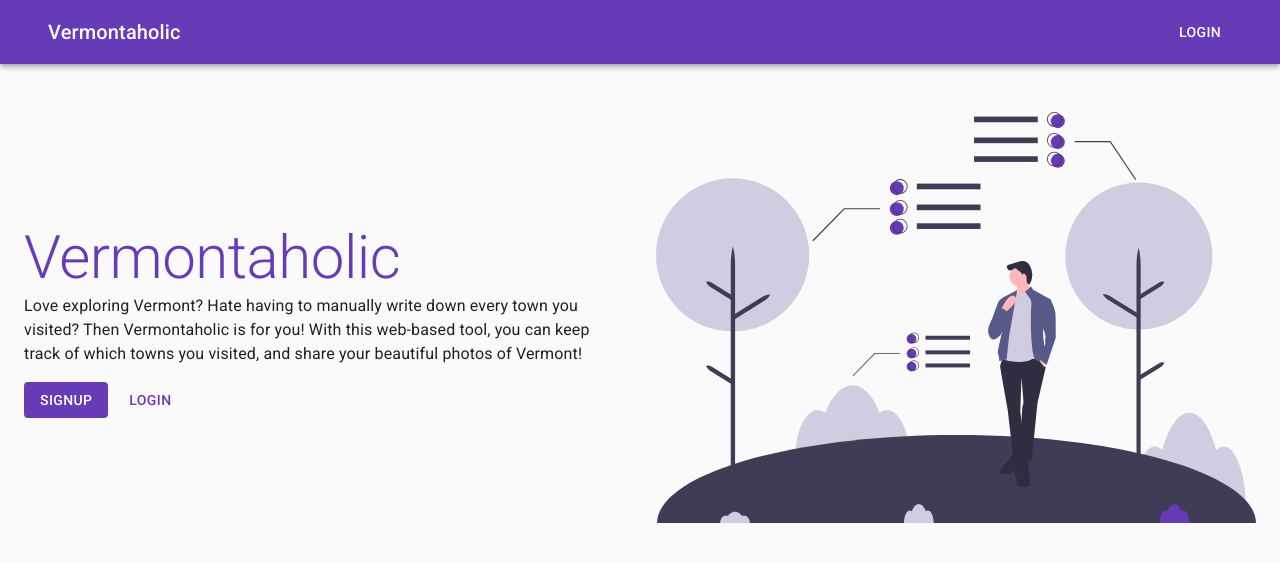
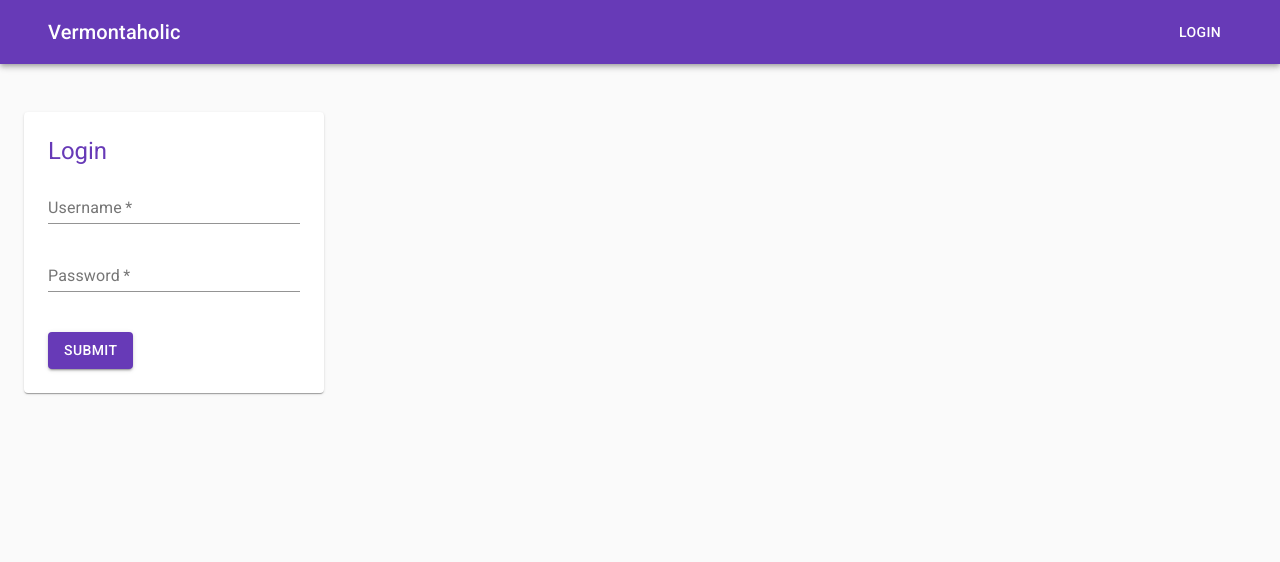
Before and after one commit to adcar/vermontaholic, a React (Create React App) app in the folder frontend/: page /login in a window 1280 px wide. Shown: the top 562 px of the page. Built offline with nearby package versions, Linux system fonts and the light colour scheme.

Commit message:
#8: Implemented authentication in the frontend

```diff
--- a/frontend/src/App.tsx
+++ b/frontend/src/App.tsx
@@ -1,8 +1,8 @@
-import React from "react";
+import React, {useState} from "react";
 import {
   BrowserRouter as Router,
   Switch,
-  Route,
+  Route, Link, Redirect
 } from "react-router-dom";
 import Towns from "./routes/Towns";
 import {AppBar} from "@material-ui/core";
@@ -12,18 +12,33 @@ import Button from "@material-ui/core/Button";
 import Container from "@material-ui/core/Container";
 import Home from "./routes/Home";
 import Town from "./routes/Town";
+import Register from "./routes/Register";
+import Login from "./routes/Login";
+import {ENDPOINT} from "./api";
 
 export default function App() {
+  const username = localStorage.getItem("username");
+  const [isLoggedIn, setIsLoggedIn] = useState(username !== null);
+  function logout() {
+    (async () => {
+      const res = await fetch(ENDPOINT + "/logout");
+      const json = await res.json();
+      console.log(json);
+    })();
+    localStorage.removeItem("username");
+    setIsLoggedIn(localStorage.getItem("username") !== null);
+  }
   return (
     <Router>
       <div>
         <AppBar position="static">
           <Container>
           <Toolbar>
-            <Typography variant="h6" style={{flex: 1}}>
+            <Typography variant="h6" style={{flex: 1, color: "white", textDecoration: "none"}} component={Link}  to={"/"}>
               Vermontaholic
             </Typography>
-            <Button color="inherit" >Login</Button>
+            {isLoggedIn ? <><Typography style={{marginRight: 20}}>{username}</Typography><Button color="inherit" onClick={logout}>Logout</Button></>: <Button color="inherit" component={Link} to={"/login"}>Login</Button>}
+
           </Toolbar>
           </Container>
 
@@ -38,8 +53,17 @@ export default function App() {
           <Route path="/town/:town">
             <Town />
           </Route>
+          <Route path="/signup">
+            <Register/>
+          </Route>
+          <Route path="/login">
+            <Login onLogin={() => {
+              setIsLoggedIn(localStorage.getItem("username") !== null);
+            }}/>
+          </Route>
           <Route path="/">
-            <Home />
+            {isLoggedIn ? <Redirect to={"towns"} /> : <Home />}
+
           </Route>
         </Switch>
       </div>
--- /dev/null
+++ b/frontend/src/api.ts
@@ -0,0 +1,8 @@
+export const ENDPOINT = "http://127.0.0.1:5000";
+export const FETCH_POST = {
+  method: 'POST',
+  headers: {
+    'Accept': 'application/json',
+    'Content-Type': 'application/json'
+  },
+}
--- a/frontend/src/routes/Home.tsx
+++ b/frontend/src/routes/Home.js
@@ -5,6 +5,7 @@ import Grid from "@material-ui/core/Grid";
 import makeStyles from "@material-ui/core/styles/makeStyles";
 import Container from "@material-ui/core/Container";
 import Button from "@material-ui/core/Button";
+import {Link} from "react-router-dom";
 
 const useStyles = makeStyles(theme => ({
   container: {
@@ -33,8 +34,8 @@ function Home() {
           and share your beautiful photos of Vermont!
         </Typography>
         <div className={classes.cta}>
-          <Button color={"primary"} variant={"contained"} disableElevation>Signup</Button>
-          <Button color={"primary"} style={{marginLeft: 10}}>Login</Button>
+          <Button color={"primary"} variant={"contained"} disableElevation component={Link} to={"/signup"}>Signup</Button>
+          <Button color={"primary"} style={{marginLeft: 10}} component={Link} to={"/login"}>Login</Button>
         </div>
       </Grid>
       <Grid item md={6}>
--- /dev/null
+++ b/frontend/src/routes/Login.tsx
@@ -0,0 +1,97 @@
+import React, {useState} from "react";
+import {Typography} from "@material-ui/core";
+import makeStyles from "@material-ui/core/styles/makeStyles";
+import Container from "@material-ui/core/Container";
+import Button from "@material-ui/core/Button";
+import TextField from "@material-ui/core/TextField";
+import Paper from "@material-ui/core/Paper";
+import {ENDPOINT, FETCH_POST} from "../api";
+import Snackbar from "@material-ui/core/Snackbar";
+import { useHistory } from "react-router-dom";
+
+
+const useStyles = makeStyles(theme => ({
+  container: {
+    marginTop: theme.spacing(6),
+
+  },
+  paper: {
+    maxWidth: 300,
+    padding: theme.spacing(3)
+  },
+  text: {
+    marginBottom: 20
+  }
+}))
+
+function Login({onLogin}: any) {
+  const history = useHistory();
+
+  function handleSubmit(e: { preventDefault: () => void; }) {
+    e.preventDefault();
+    setSnackOpen(false);
+
+    console.log("submitted");
+    console.log(username);
+    console.log(password);
+    (async () => {
+      const res = await fetch(ENDPOINT + "/login", {
+        ...FETCH_POST,
+        body: JSON.stringify({
+          username,
+          password
+        })
+
+      });
+
+      const json = await res.json();
+      console.log(json);
+      if (json.status === "success") {
+        localStorage.setItem('username', json.username);
+        setSnackOpen(true);
+        setSnackMsg("Successfully logged in. Redirecting...");
+        onLogin();
+        history.push("/towns");
+      } else {
+        setSnackOpen(true);
+        setSnackMsg("Username or password incorrect. Please try again.");
+      }
+
+    })();
+  }
+
+  const [username, setUsername] = useState('');
+  const [password, setPassword] = useState('');
+
+  const [snackOpen, setSnackOpen] = useState(false);
+  const [snackMsg, setSnackMsg] = useState('');
+
+
+  const classes = useStyles();
+  return (
+    <>
+      <Snackbar
+        anchorOrigin={{
+          vertical: 'bottom',
+          horizontal: 'left',
+        }}
+        open={snackOpen}
+        autoHideDuration={6000}
+        message={snackMsg}
+
+      />
+    <Container className={classes.container}>
+      <Paper className={classes.paper}>
+        <Typography variant={"h5"} component={"h1"} color={"primary"} gutterBottom>Login</Typography>
+
+        <form onSubmit={handleSubmit}>
+          <TextField required label="Username" fullWidth className={classes.text} value={username} onChange={e => setUsername(e.target.value)} />
+          <TextField required label="Password" type={"password"} fullWidth style={{marginBottom: 40}} value={password} onChange={e => setPassword(e.target.value)}/>
+          <Button type={"submit"} color={"primary"} variant={"contained"}>Submit</Button>
+        </form>
+      </Paper>
+    </Container>
+      </>
+  );
+}
+export default Login;
--- /dev/null
+++ b/frontend/src/routes/Register.tsx
@@ -0,0 +1,107 @@
+import React, {useState} from "react";
+import {Typography} from "@material-ui/core";
+import makeStyles from "@material-ui/core/styles/makeStyles";
+import Container from "@material-ui/core/Container";
+import Button from "@material-ui/core/Button";
+import TextField from "@material-ui/core/TextField";
+import Paper from "@material-ui/core/Paper";
+import {ENDPOINT, FETCH_POST} from "../api";
+import Snackbar from "@material-ui/core/Snackbar";
+import {useHistory} from "react-router-dom";
+
+const useStyles = makeStyles(theme => ({
+  container: {
+    marginTop: theme.spacing(6),
+
+  },
+  paper: {
+    maxWidth: 300,
+    padding: theme.spacing(3)
+  },
+  text: {
+    marginBottom: 20
+  }
+}))
+
+function Register() {
+  const history = useHistory();
+  const classes = useStyles();
+  const [passErr, setPassErr] = useState(false);
+
+  const [snackOpen, setSnackOpen] = useState(false);
+  const [snackMsg, setSnackMsg] = useState('');
+
+
+  function handleSubmit(e: { preventDefault: () => void; }) {
+    e.preventDefault();
+    console.log("submitted");
+    console.log(username);
+    console.log(password);
+    console.log(passwordConfirm);
+    if (password !== passwordConfirm) {
+      setPassErr(true);
+      return; // We don't want to continue with this function if they entered non-dupe passwords.
+    } else {
+      setPassErr(false);
+    }
+    (async () => {
+      const res = await fetch(ENDPOINT + "/register", {
+        ...FETCH_POST,
+        body: JSON.stringify({
+          username,
+          password
+        })
+
+      });
+
+      const json = await res.json();
+      console.log(json);
+      if (json.status === "success") {
+        localStorage.setItem('username', json.username);
+        setSnackOpen(true);
+        setSnackMsg("Successfully registered. Redirecting you to the login page...");
+        history.push("/login");
+      } else {
+        setSnackOpen(true);
+        setSnackMsg("That username is already taken. Please try again.");
+      }
+    })();
+
+  }
+
+  const [username, setUsername] = useState('');
+  const [password, setPassword] = useState('');
+  const [passwordConfirm, setPasswordConfirm] = useState('');
+
+  return (
+    <>
+      <Snackbar
+        anchorOrigin={{
+          vertical: 'bottom',
+          horizontal: 'left',
+        }}
+        open={snackOpen}
+        autoHideDuration={6000}
+        message={snackMsg}
+
+      />
+    <Container className={classes.container}>
+      <Paper className={classes.paper}>
+        <Typography variant={"h5"} component={"h1"} color={"primary"} gutterBottom>Register</Typography>
+
+        <form onSubmit={handleSubmit}>
+          <TextField label="Username" fullWidth className={classes.text} value={username}
+                     onChange={e => setUsername(e.target.value)} />
+          <TextField label="Password" fullWidth type={"password"} className={classes.text} value={password}
+                     onChange={e => setPassword(e.target.value)} error={passErr} helperText={passErr ? "Passwords don't match" : ""} />
+          <TextField label="Confirm Password" fullWidth type={"password"} style={{marginBottom: 40}}
+                     value={passwordConfirm} onChange={e => setPasswordConfirm(e.target.value)} error={passErr} helperText={passErr ? "Passwords don't match" : ""} />
+          <Button type={"submit"} color={"primary"} variant={"contained"}>Submit</Button>
+
+        </form>
+      </Paper>
+    </Container>
+    </>
+  );
+}
+export default Register;
--- a/frontend/src/routes/Towns.tsx
+++ b/frontend/src/routes/Towns.tsx
@@ -5,6 +5,7 @@ import useAsyncEffect from "use-async-effect";
 import TownButton from "../TownButton";
 
 function Towns() {
+
   const [towns, setTowns] = useState([]);
   useAsyncEffect(async () => {
     // will be replaced with /towns
```
